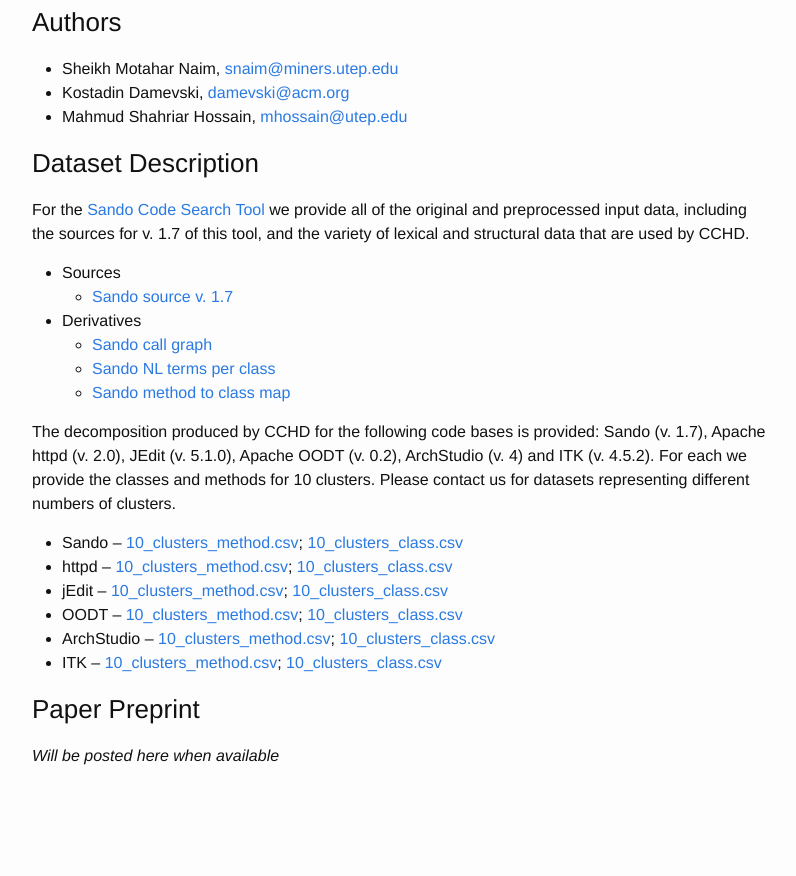
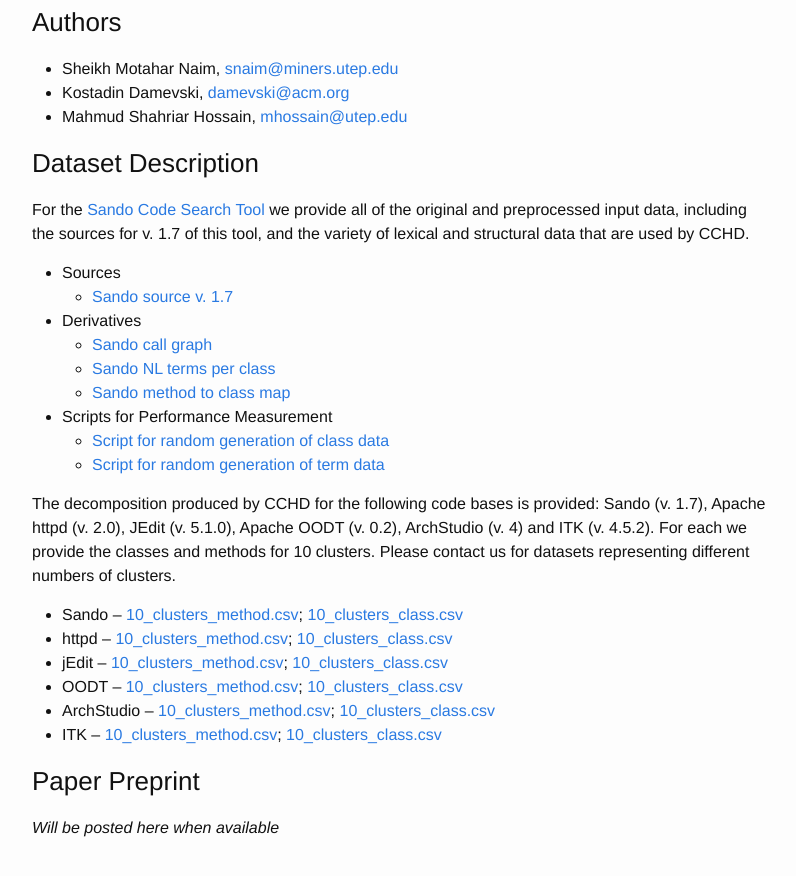
Before and after one commit to vcu-swim-lab/vcu-swim-lab.github.io, a Jekyll site: the page built from _posts/2016-05-23-Reconstructing-and-Evolving-Software-Architectures-using-a-Coordinated-Clustering-Framework.markdown, in a window 1280 px wide and 900 px high, scrolled down 662 px. Shown: the top 876 px of the window, without its empty margins (238-1034 px from the left). Built offline with Jekyll 4.4.1, drawn with Linux system fonts in a browser that asks for light colours; before the commit the page ends 1490 px from its top, so only the background shows below that.

Commit message:
scripts for data generation

```diff
--- a/_posts/2016-05-23-Reconstructing-and-Evolving-Software-Architectures-using-a-Coordinated-Clustering-Framework.markdown
+++ b/_posts/2016-05-23-Reconstructing-and-Evolving-Software-Architectures-using-a-Coordinated-Clustering-Framework.markdown
@@ -25,7 +25,9 @@ the sources for v. 1.7 of this tool, and the variety of lexical and structural d
     * [Sando call graph][sando_call_graph]
     * [Sando NL terms per class][sando_terms]
     * [Sando method to class map][sando_mmap]
-
+- Scripts for Performance Measurement
+    * [Script for random generation of class data][runtime_class]
+    * [Script for random generation of term data][runtime_term]
 
 The decomposition produced by CCHD for the following code bases is provided: Sando (v. 1.7), Apache httpd (v. 2.0), JEdit (v. 5.1.0), Apache OODT (v. 0.2), ArchStudio (v. 4) and ITK (v. 4.5.2). For each we provide the classes and methods for 10 clusters. Please contact us for datasets representing different numbers of clusters.
 
@@ -57,3 +59,5 @@ The decomposition produced by CCHD for the following code bases is provided: San
 [sando_mmap]: /datasets/cchd/input_sando/method_to_class_map.txt
 [sando_src]: /datasets/cchd/input_sando/sando-1.7.zip
 [sando_url]: https://visualstudiogallery.msdn.microsoft.com/06f39a31-20ce-408c-afee-8a02b484db1c
+[runtime_class]: /datasets/cchd/scripts/runtime_vary_class.m
+[runtime_term]: /datasets/cchd/scripts/runtime_vary_term.m
```
Also changed, not shown: 2 other files.
